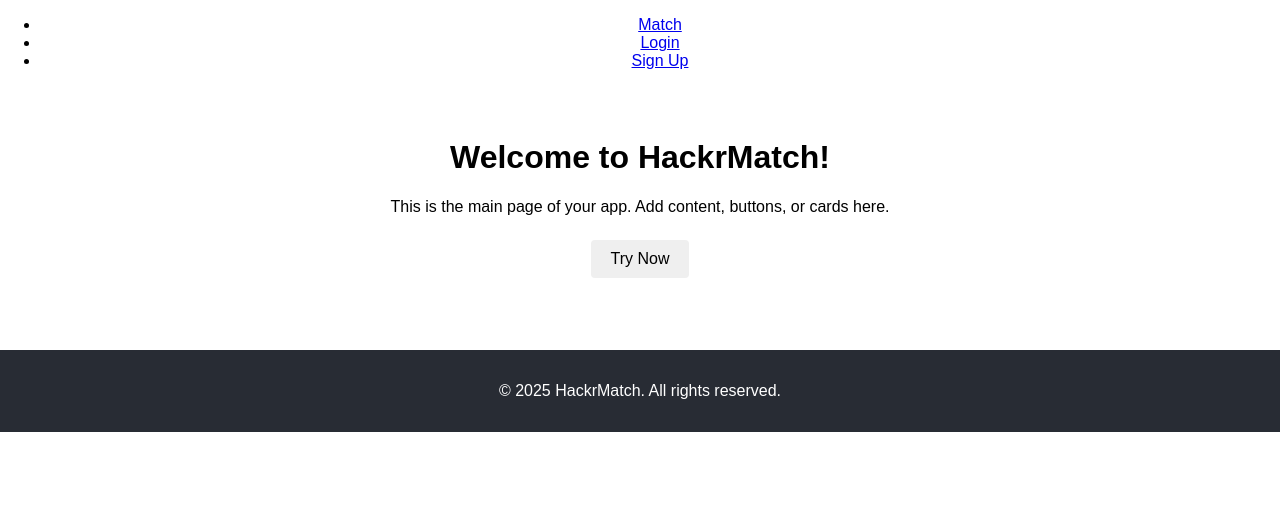
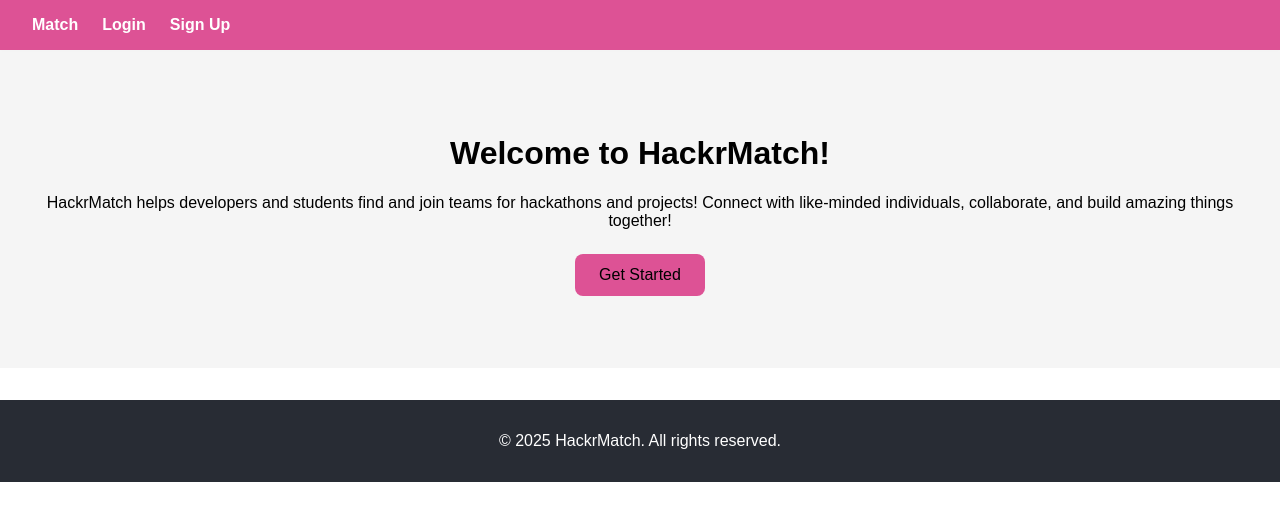
Before and after one commit to PaulTreusdell/HackrMatch, a React (Create React App) app in the folder frontend/: page / in a window 1280 px wide. Shown: the top 520 px of the page. Built offline with nearby package versions, Linux system fonts and the light colour scheme; no server answers.

Commit message:
Furthered Implementation of Main Page
Added some coloring and created the header component.

```diff
--- /dev/null
+++ b/frontend/src/components/Header.css
@@ -0,0 +1,33 @@
+.header {
+  display: flex;
+  justify-content: space-between;
+  align-items: center;
+  padding: 1rem 2rem;
+  background-color: #dd5295;
+  color: white;
+  box-shadow: 0 2px 4px rgba(0,0,0,0.1);
+}
+
+.logo {
+  font-size: 1.5rem;
+  font-weight: bold;
+}
+
+.header nav ul {
+  list-style: none;
+  display: flex;
+  gap: 1.5rem;
+  margin: 0;
+  padding: 0;
+}
+
+.header nav ul li a {
+  color: white;
+  text-decoration: none;
+  font-weight: bold;
+  transition: color 0.2s;
+}
+
+.header nav ul li a:hover {
+  color: #282c34;
+}
--- a/frontend/src/components/Layout.jsx
+++ b/frontend/src/components/Layout.jsx
@@ -1,5 +1,5 @@
 import React from "react";
-import "../App.css";
+import "./Header.css";
 export default Header;
 
 function Header(){
@@ -13,7 +13,6 @@ function Header(){
                     <li><a href="/">Sign Up</a></li>
                 </ul>
             </nav>
-
         </header>
   );
 };
--- a/frontend/src/scenes/Main.jsx
+++ b/frontend/src/scenes/Main.jsx
@@ -1,33 +1,33 @@
 import Header from "../components/Layout"
+import React from "react";
+import "./MainPage.css"
 
 export default function MainPage() {
   return (
-    <div style={styles.container}>
+    <div className = "main-container">
 
-      <header styles = {styles.header}>
-        <Header/>{
-            }
-      </header>
+    <Header />
 
 
-      <main style={styles.main}>
+      <main className = "main-content">
                 <h1>Welcome to HackrMatch!</h1>
-        <p>This is the main page of your app. Add content, buttons, or cards here.</p>
-        <button style={styles.button} onClick={() => alert("Button clicked!")}>
-          Try Now
+        <p>
+          HackrMatch helps developers and students find and join teams for hackathons and
+          projects! Connect with like-minded individuals,
+          collaborate, and build amazing things together!
+        </p>
+        <button className="cta-button" onClick={() => alert("Get Started!")}>
+          Get Started
         </button>
       </main>
-      <footer style={styles.footer}>
+
+    <body className = "body-content">
+        Using our proprietary algorithm.
+    </body>
+
+      <footer className="footer">
         <p>© 2025 HackrMatch. All rights reserved.</p>
       </footer>
     </div>
   );
 }
-
-const styles = {
-  container: { textAlign: 'center', fontFamily: 'Arial, sans-serif' },
-  header: { backgroundColor: '#61dafb', padding: '2rem', color: '#fff' },
-  main: { padding: '2rem' },
-  button: { padding: '10px 20px', fontSize: '16px', cursor: 'pointer' },
-  footer: { backgroundColor: '#282c34', color: 'white', padding: '1rem', marginTop: '2rem' },
-};
--- /dev/null
+++ b/frontend/src/scenes/MainPage.css
@@ -0,0 +1,28 @@
+.main-container {
+    text-align: center;
+    font-family: Arial, sans-serif;
+}
+
+.main-content{
+padding: 4rem 2rem;
+background: #f5f5f5f5;
+}
+
+.cta-button{
+  color: white;
+  padding: 12px 24px;
+  font-size: 1rem;
+  cursor: pointer;
+  border: none;
+  border-radius: 8px;
+  background-color: #dd5295;
+  color: #000;
+  transition: background-color 0.3s;
+}
+
+.footer {
+  background-color: #282c34;
+  color: white;
+  padding: 1rem;
+  margin-top: 2rem;
+}
```
